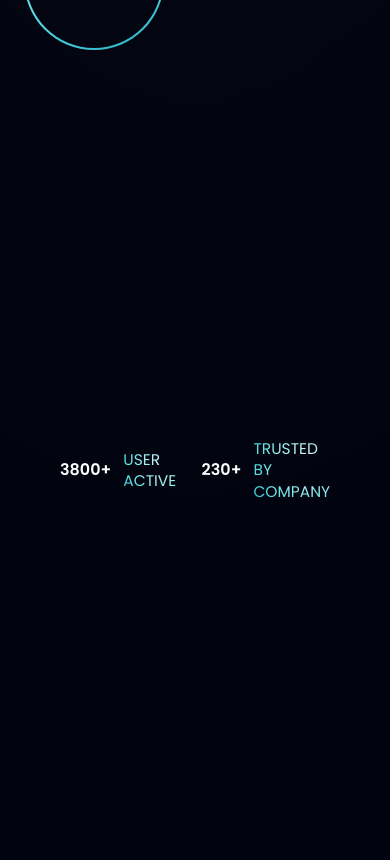
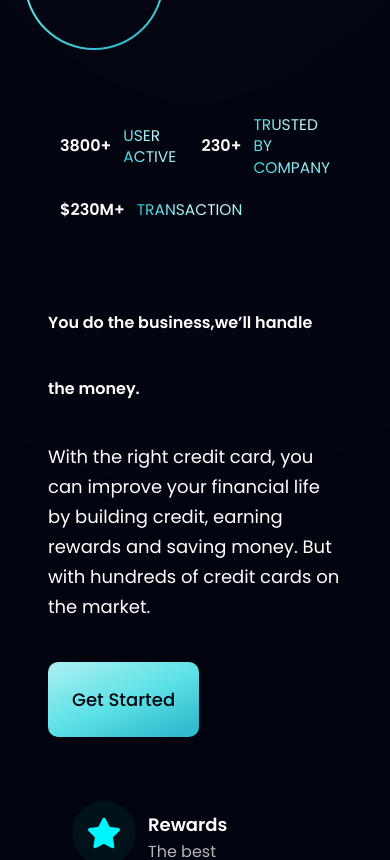
Before and after one commit to Bee0510/HooBank, a React (Vite) app: page / in a window 390 px wide. Shown: the part 1220-2080 px from the top of the page. Built offline with nearby package versions, Linux system fonts and the light colour scheme.

Commit message:
mobile_view changed

```diff
--- a/src/components/Stats.jsx
+++ b/src/components/Stats.jsx
@@ -19,7 +19,7 @@ const Stats = () => {
       {stats.map((stat) => (
         <div
           key={stat.id}
-          className="flex-1 flex justify-start items-center flex-row m-3 statbar"
+          className="flex-1 flex justify-start items-center flex-row m-3 statbar max-h-10"
         >
           <h4 className="font-poppins font-semibold xs:text-[40px] xs:leading-[53px] leading-[43] text-white">
             {stat.value}
--- a/src/components/Testimonial.jsx
+++ b/src/components/Testimonial.jsx
@@ -17,7 +17,7 @@ const Testimonial = () => {
       data-aos-duration="2000"
     >
       <div className="absolute z-[0] w-[60%] h-[60%] -right-[50%] rounded-full blue__gradient bottom-40" />
-      <div className="w-full flex justify-between items-center md:flex-row flex-col sm:mb-16 mb-6 relative z-[1] ml-24 gap-x-24">
+      <div className="w-full flex justify-between items-center md:flex-row flex-col sm:mb-16 mb-6 relative z-[1] ml-10 sm:ml-24 gap-x-24">
         <h2 className="font-poppins font-semibold xs:text-[48px] text-[40px] text-white xs:leading-[76.8px] leading-[66.8px] w-full">
           What People are <br className="sm:block hidden" /> saying about us
         </h2>
```
